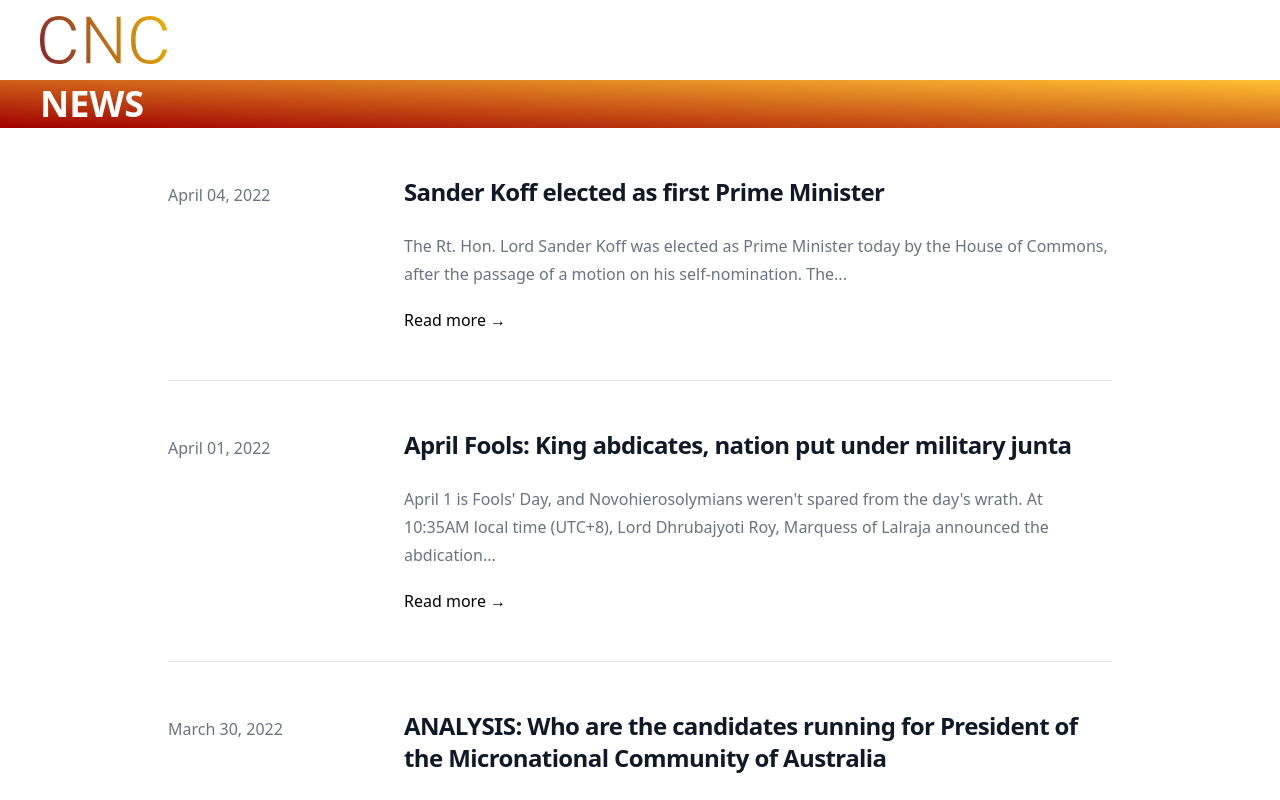
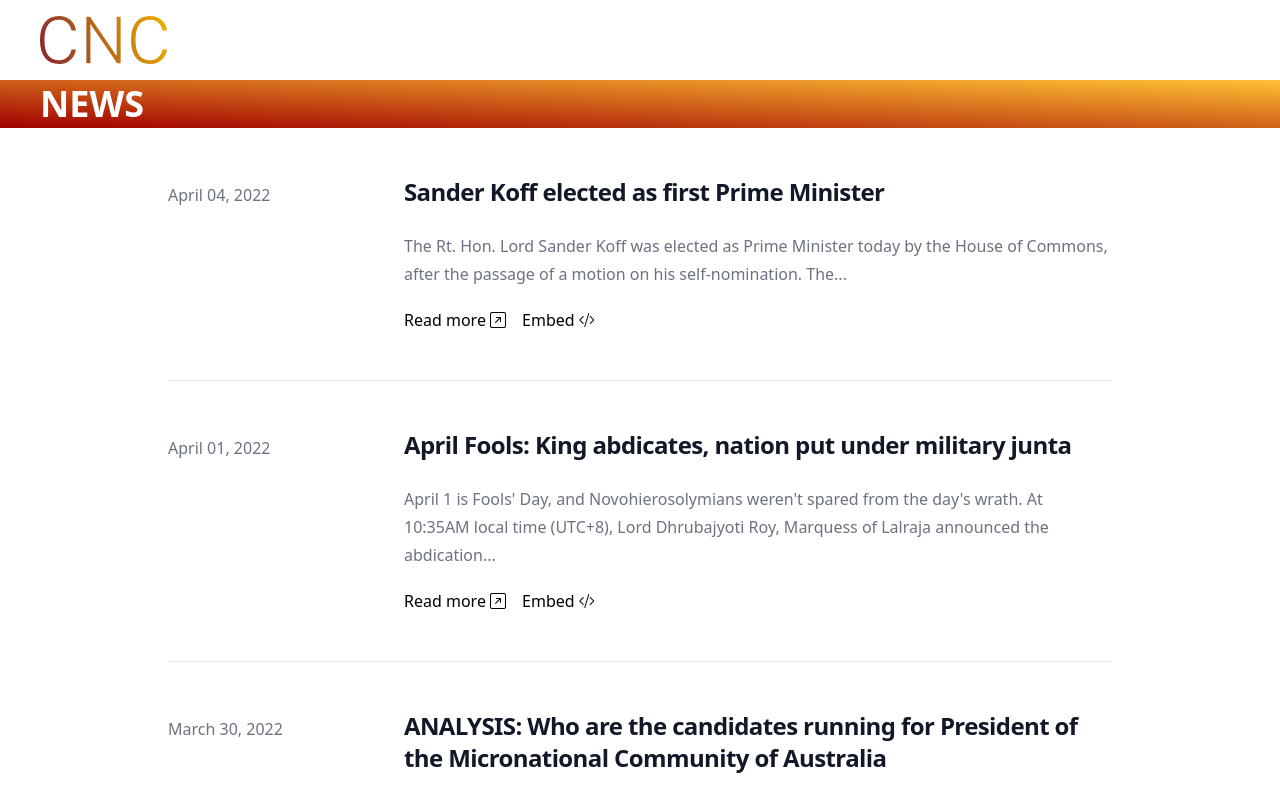
Before and after one commit to cnc-nh/news, a Next.js app: page / in a window 1280 px wide. Shown: the top 800 px of the page. Built offline with nearby package versions, Linux system fonts and the light colour scheme.

Commit message:
Reconfigure website

```diff
--- a/pages/articles/[slug].js
+++ b/pages/articles/[slug].js
@@ -50,14 +50,14 @@ export default function ArticlePage({ slug, title, date, description, content, s
                 </Head>
 
                 <main className='flex justify-center items-center'>
-                    <div className='divide-y divide-gray-400 max-w-3xl lg:max-w-5xl p-4'>
+                    <div className='divide-y divide-gray-400 max-w-3xl lg:max-w-6xl p-4'>
                         <div className='p-4 flex justify-between items-center'>
                             <div className='flex flex-col'>
                                 <h1 className='text-3xl font-semibold dark:text-white'>{title}</h1>
                                 <p className='font-light text-sm text-gray-400'>{format(parseISO(date), 'MMMM dd, uuu')}</p>
                             </div>
                             <div>
-                                <a href={`https://cnc-news.novushierosolymis.ml/articles/embed/${slug}`} className='bg-neutral-200 dark:bg-neutral-900 rounded px-5 py-2 text-neutral-500 font-semibold'><i className='bi bi-blockquote-left'></i> <span className='ml-1'>Show only content</span></a>
+                                <a href={`/articles/embed/${slug}`} className='bg-neutral-200 dark:bg-neutral-900 rounded px-5 py-2 text-neutral-500 font-semibold'><i className='bi bi-blockquote-left'></i> <span className='ml-1'>Show only content</span></a>
                             </div>
                         </div>
                         <div className='p-8 prose dark:prose-invert max-w-none'><MDXRemote {...content} /></div>
--- a/pages/index.js
+++ b/pages/index.js
@@ -35,6 +35,7 @@ export default function Home({ posts }) {
           <meta property='og:image' content='https://cnc-news.novushierosolymis.ml/CNCsocialPic.png'/>
           <meta name="theme-color" content="#FFC133" />
           <link rel="icon" href='/CNCfavicon.png' />
+          <link rel="stylesheet" href="https://cdn.jsdelivr.net/npm/bootstrap-icons@1.10.2/font/bootstrap-icons.css" />
         </Head>
 
         <ul className='divide-y divide-gray-200 dark:divide-gray-700'>
@@ -71,9 +72,12 @@ function ListArticles({ slug, title, date, description }) {
               {description}
             </div>
           </div>
-          <div className="text-base font-medium leading-6">
+          <div className="text-base font-medium leading-6 justify-start space-x-4">
             <Link href={`/articles/${slug}`}>
-                  <a className='text-black hover:text-gray-800 dark:text-gray-500 dark:hover:text-gray-400 transition transition-duration-300' aria-label={`Read "${title}"`}>Read more →</a>
+                  <a className='text-black hover:text-gray-800 dark:text-gray-500 dark:hover:text-gray-400 transition transition-duration-300' aria-label={`Read "${title}"`}>Read more <i className='bi-arrow-up-right-square'></i></a>
+            </Link>
+            <Link href={`/articles/embed/${slug}`}>
+                  <a className='text-black hover:text-gray-800 dark:text-gray-500 dark:hover:text-gray-400 transition transition-duration-300' aria-label={`Embed "${title}"`}>Embed <i className='bi-code-slash'></i></a>
             </Link>
           </div>
         </div>
```
